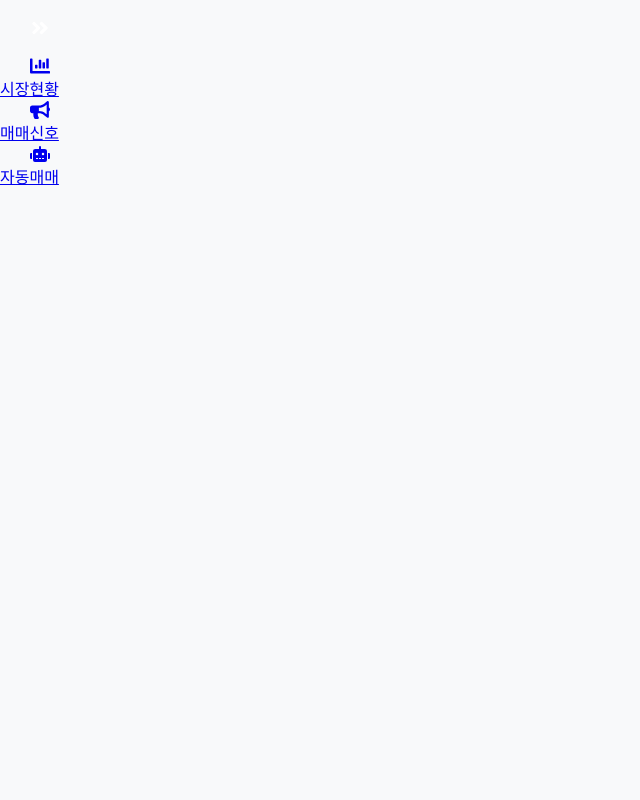
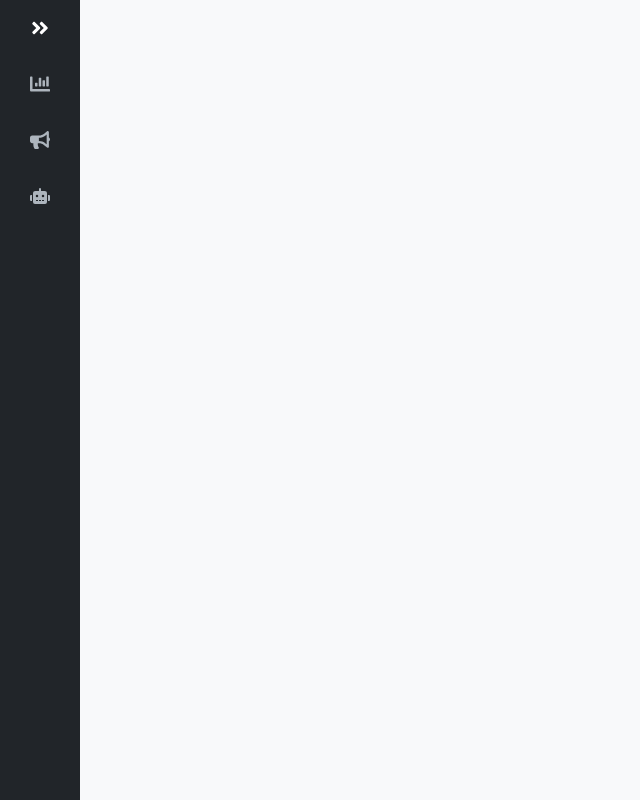
Before and after one commit to zxcvny/capstone, a React (Vite) app in the folder frontend/: page / in a window 1280 px wide. Shown: the whole page, without its empty margins (0-640 px from the left). Built offline with nearby package versions, Linux system fonts and the light colour scheme; a web font is replaced by a local one.

Commit message:
사이드바 완료

```diff
--- a/frontend/src/components/Sidebar.jsx
+++ b/frontend/src/components/Sidebar.jsx
@@ -15,13 +15,13 @@ const menuItems = [
 
 function Sidebar({ isOpen, toggleSidebar }) {
     return(
-        <nav className={`isdebar ${isOpen ? 'open':'closed'}`}>
+        <nav className={`sidebar ${isOpen ? 'open':'closed'}`}>
             <button
              onClick={toggleSidebar}
              className='sidebar-toggle-btn'
              aria-label='Toggle sidebar'
             >
-                <span className={`icon-wrapper ${isOpen ? 'rotated': ''}`}><FaAngleDoubleRight /></span>
+                <span className={`tb-icon-wrapper ${isOpen ? 'rotated': ''}`}><FaAngleDoubleRight /></span>
             </button>
             <ul className="sidebar-menu">
                 {menuItems.map((item) => (
--- a/frontend/src/styles/Layout.css
+++ b/frontend/src/styles/Layout.css
@@ -1,63 +1,16 @@
-/* src/Layout.css */
-
-/* 1. 사이드바 스타일 */
+/* 사이드바 */
 .sidebar {
+  background-color: #212529;
+  color: white;
   height: 100vh;
+  padding-top: 0;
   position: fixed;
   left: 0;
   top: 0;
-  background-color: #212529;
-  color: white;
-  border-right: 1px solid #343a40;
   transition: width 0.3s ease-in-out;
   z-index: 1000;
   overflow-x: hidden;
-  /* padding-top: 60px; -> 이 값을 0으로 변경 (버튼이 맨 위에 위치) */
   padding-top: 0;
-}
-
-.sidebar-toggle-btn {
-  display: flex;
-  align-items: center;
-  height: 56px; /* ★ 기본 높이 (열린 상태 기준) */
-  width: 100%;
-  background: none;
-  border: none;
-  color: #adb5bd;
-  cursor: pointer;
-  padding: 0;
-  /* ★ height 트랜지션 추가 */
-  transition: background-color 0.2s, height 0.3s ease-in-out;
-}
-
-
-
-.sidebar-toggle-btn:hover {
-  color: white;
-}
-
-.icon-wrapper {
-  /* .menu-icon과 동일한 스타일 적용 (아이콘 줄 맞춤) */
-  width: 80px;
-  height: 100%;
-  display: flex;
-  align-items: center;
-  justify-content: center;
-  font-size: 20px;
-  flex-shrink: 0;
-
-  /* 회전 애니메이션 적용 */
-  transition: transform 0.3s ease-in-out;
-}
-
-/* 닫힌 상태 (isOpen=false) - 기본 (>) */
-.icon-wrapper {
-  transform: rotate(0deg);
-}
-
-/* 열린 상태 (isOpen=true) - 180도 회전 (<) */
-.icon-wrapper.rotated {
-  transform: rotate(180deg);
 }
 
 .sidebar.open {
@@ -68,28 +21,58 @@
   width: 80px;
 }
 
-/* 3. 사이드바 메뉴 (변경 없음) */
+/* 사이드바 토글 버튼 */
+.sidebar-toggle-btn {
+  display: flex;
+  align-items: center;
+  background: none;
+  border: none;
+  color: #adb5bd;
+  padding: 0;
+  height: 56px;
+  width: 100%;
+  cursor: pointer;
+  transition: background-color 0.2s, height 0.3s ease-in-out;
+}
+
+.sidebar-toggle-btn:hover {
+  color: white;
+}
+
+.tb-icon-wrapper {
+  width: 80px;
+  height: 100%;
+  display: flex;
+  align-items: center;
+  justify-content: center;
+  font-size: 20px;
+  flex-shrink: 0;
+  transition: transform 0.3s ease-in-out;
+}
+
+.tb-icon-wrapper {
+  transform: rotate(0deg);
+}
+
+.tb-icon-wrapper.rotated {
+  transform: rotate(180deg);
+}
+
+/* 사이드바 메뉴 */
 .sidebar-menu {
   list-style-type: none;
   padding: 0;
   margin: 0;
 }
 
-/* 4. 사이드바 메뉴 링크 (padding 제거) */
 .sidebar a {
   text-decoration: none;
   color: #adb5bd;
   display: flex;
   align-items: center;
-  height: 56px; /* 링크 높이 고정 */
-  transition: background-color 0.2s, color 0.2s;
+  height: 56px;
   white-space: nowrap;
-  /* padding: 15px 25px; -> 이 속성을 제거하고 아이콘/텍스트에서 개별 관리 */
 }
-
-/* .sidebar.closed a 관련 규칙(padding, justify-content) 제거
-  -> 아이콘 영역 고정으로 불필요해짐
-*/
 
 .sidebar a:hover {
   background-color: #343a40;
@@ -102,32 +85,28 @@
   font-weight: bold;
 }
 
-/* 5. 메뉴 아이콘 (고정 너비 및 세로 구분선) */
+/* 사이드바 메뉴 아이콘 */
 .menu-icon {
-  width: 80px; /* 닫힌 사이드바 너비와 동일하게 고정 */
-  height: 100%; /* 링크 높이(56px)를 채움 */
+  width: 80px;
+  height: 100%;
   display: flex;
   align-items: center;
-  justify-content: center; /* 아이콘을 항상 중앙 정렬 */
+  justify-content: center;
   font-size: 20px;
-  flex-shrink: 0; /* 사이드바가 줄어들 때 아이콘 영역이 찌그러지지 않도록 */
+  flex-shrink: 0;
 }
 
-
-/* 6. 메뉴 텍스트 (padding으로 간격 조절) */
+/* 사이드바 메뉴 텍스트 */
 .menu-text {
-
-  font-size: 16px;
   opacity: 1;
   overflow: hidden;
-  width: 160px; /* 240px(전체) - 80px(아이콘) */
-
-  /* 트랜지션 속성: padding-left 추가 */
+  width: 160px;
+  padding-left: 30px;
   transition: opacity 0.3s ease-in-out, width 0.3s ease-in-out,
               padding-left 0.3s ease-in-out, padding-right 0.3s ease-in-out;
 }
 
-/* 좁은 상태일 때 텍스트 숨기기 */
+/* 사이드바 메뉴 닫혔을 때 텍스트 */
 .sidebar.closed .menu-text {
   opacity: 0;
   width: 0;
@@ -136,10 +115,7 @@
   visibility: hidden;
 }
 
-/* 7. 구분선 스타일 ( .menu-divider ) */
-/* -> 해당 클래스를 사용하던 <hr> 태그를 삭제했으므로 이 스타일도 제거합니다. */
-
-/* 8. 메인 콘텐츠 영역 (변경 없음) */
+/* 메인콘텐츠 영역 */
 .content-area {
   flex-grow: 1;
   transition: margin-left 0.3s ease-in-out;
```
